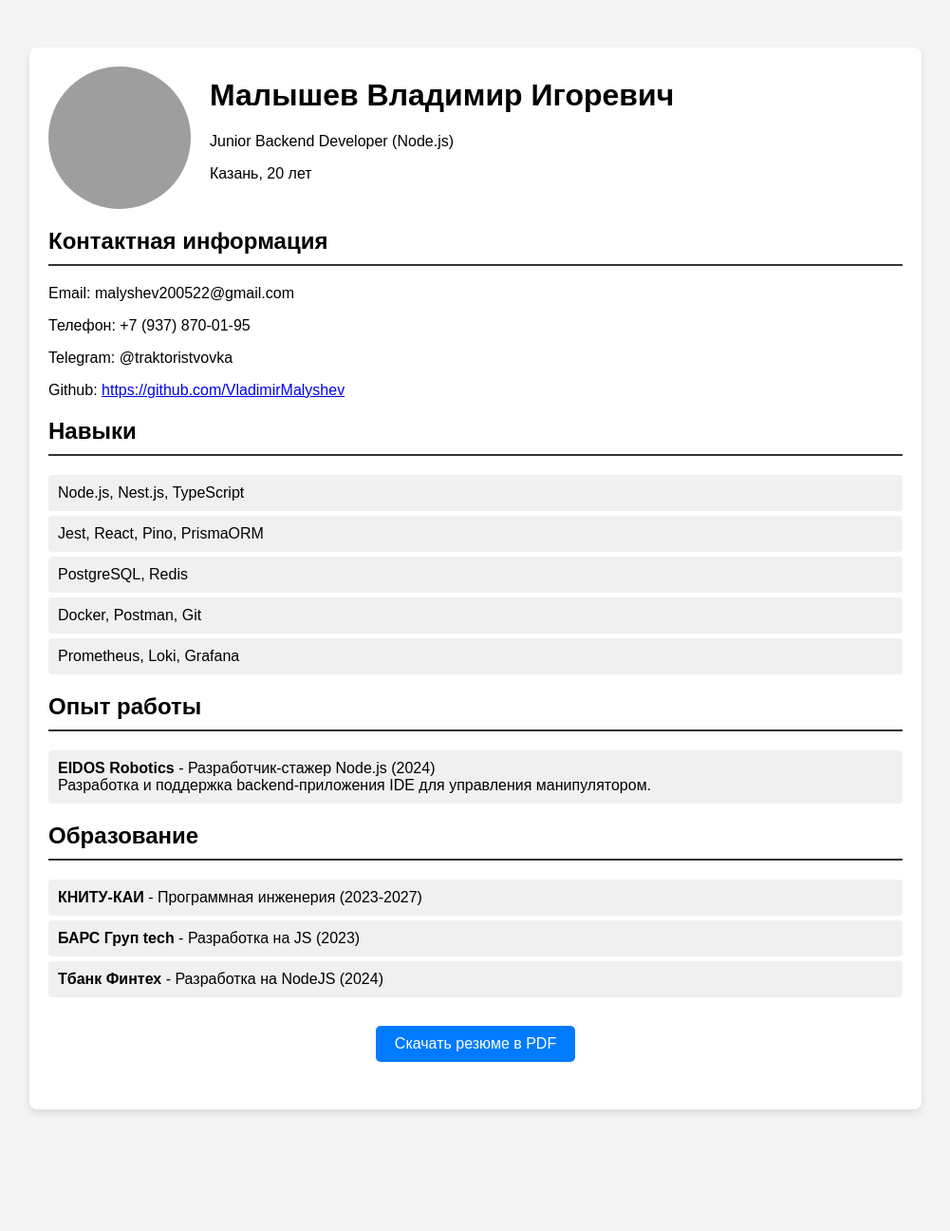
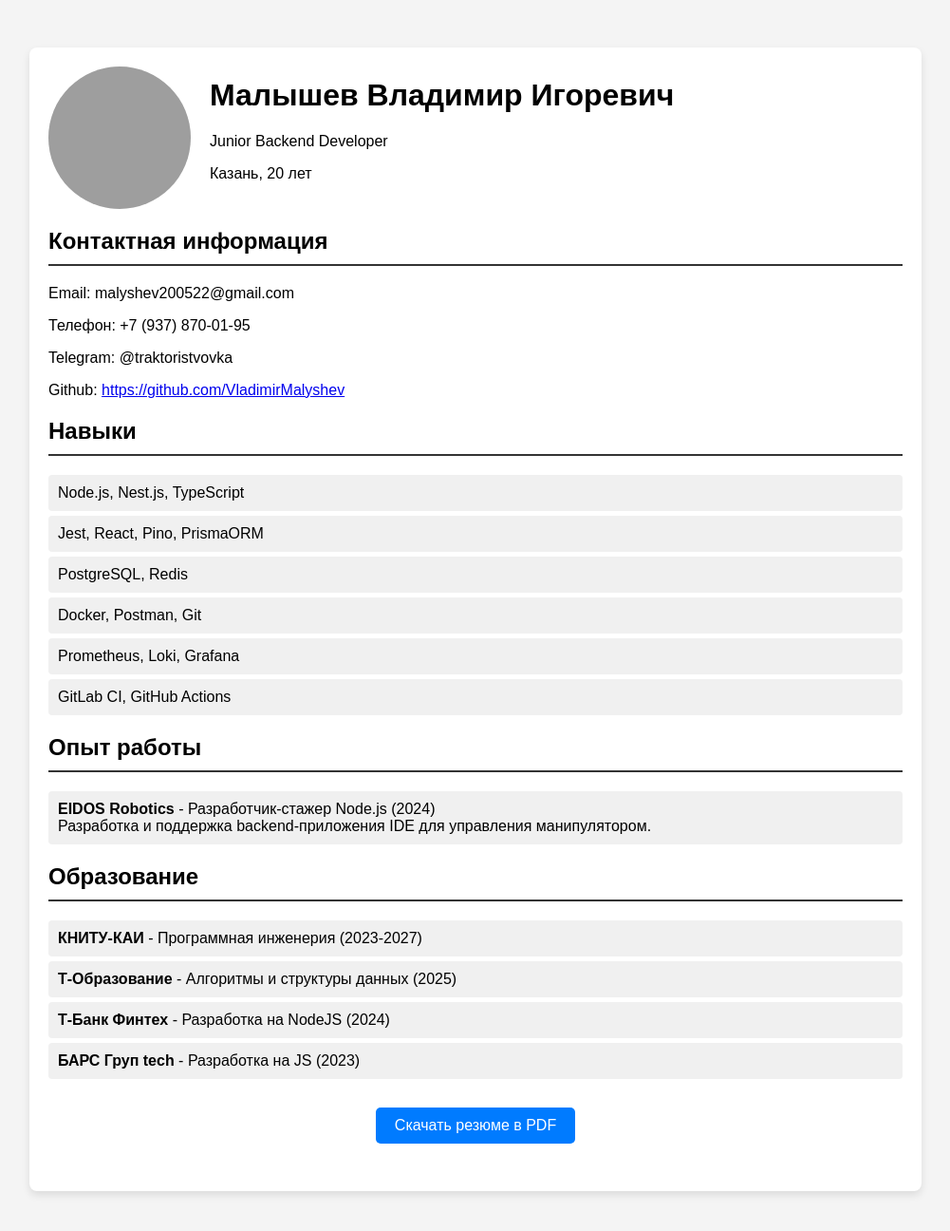
Before and after one commit to VladimirMalyshev/VladimirMalyshev.github.io, a plain HTML site: page index.html in a window 1280 px wide. Shown: the whole page at 95% size, without its empty margins (139-1140 px from the left). Before the commit the page ends 1218 px from the top, so only its background shows below. Drawn offline with Linux system fonts and the light colour scheme; grey boxes are pictures that could not be loaded.

Commit message:
add course info

```diff
--- a/index.html
+++ b/index.html
@@ -13,7 +13,7 @@
         <img src="photo.jpg" alt="Фото">
         <div>
             <h1>Малышев Владимир Игоревич</h1>
-            <p class="sub-title">Junior Backend Developer (Node.js)</p>
+            <p class="sub-title">Junior Backend Developer</p>
             <p class="sub-title">Казань, 20 лет</p>
         </div>
     </div>
@@ -34,6 +34,7 @@
             <li>PostgreSQL, Redis</li>
             <li>Docker, Postman, Git</li>
             <li>Prometheus, Loki, Grafana</li>
+            <li>GitLab CI, GitHub Actions</li>
         </ul>
     </div>
 
@@ -51,8 +52,9 @@
         <h2>Образование</h2>
         <ul>
             <li><strong>КНИТУ-КАИ</strong> - Программная инженерия (2023-2027)</li>
+            <li><strong>Т-Образование</strong> - Алгоритмы и структуры данных (2025)</li>
+            <li><strong>Т-Банк Финтех</strong> - Разработка на NodeJS (2024)</li>
             <li><strong>БАРС Груп tech</strong> - Разработка на JS (2023)</li>
-            <li><strong>Тбанк Финтех</strong> - Разработка на NodeJS (2024)</li>
         </ul>
     </div>
 
```
